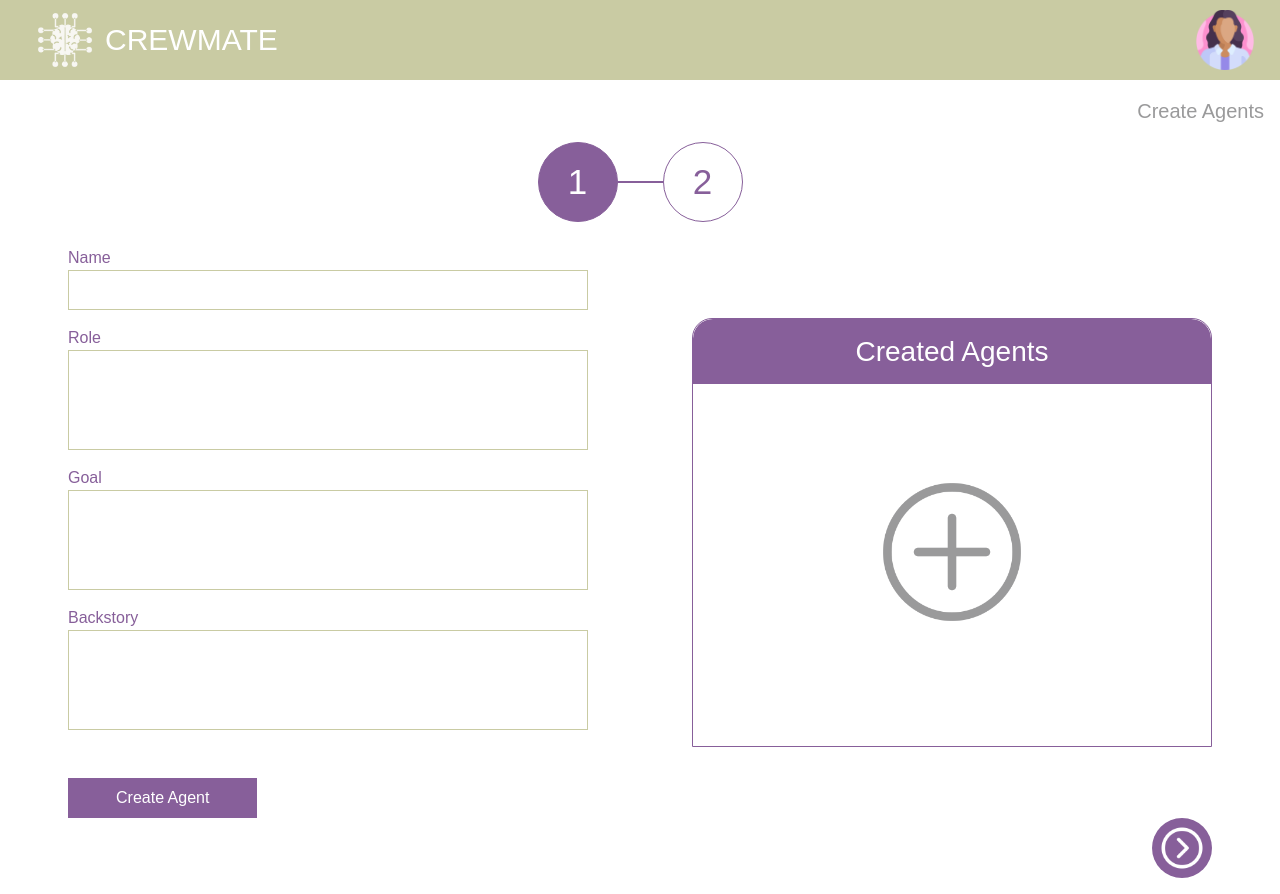
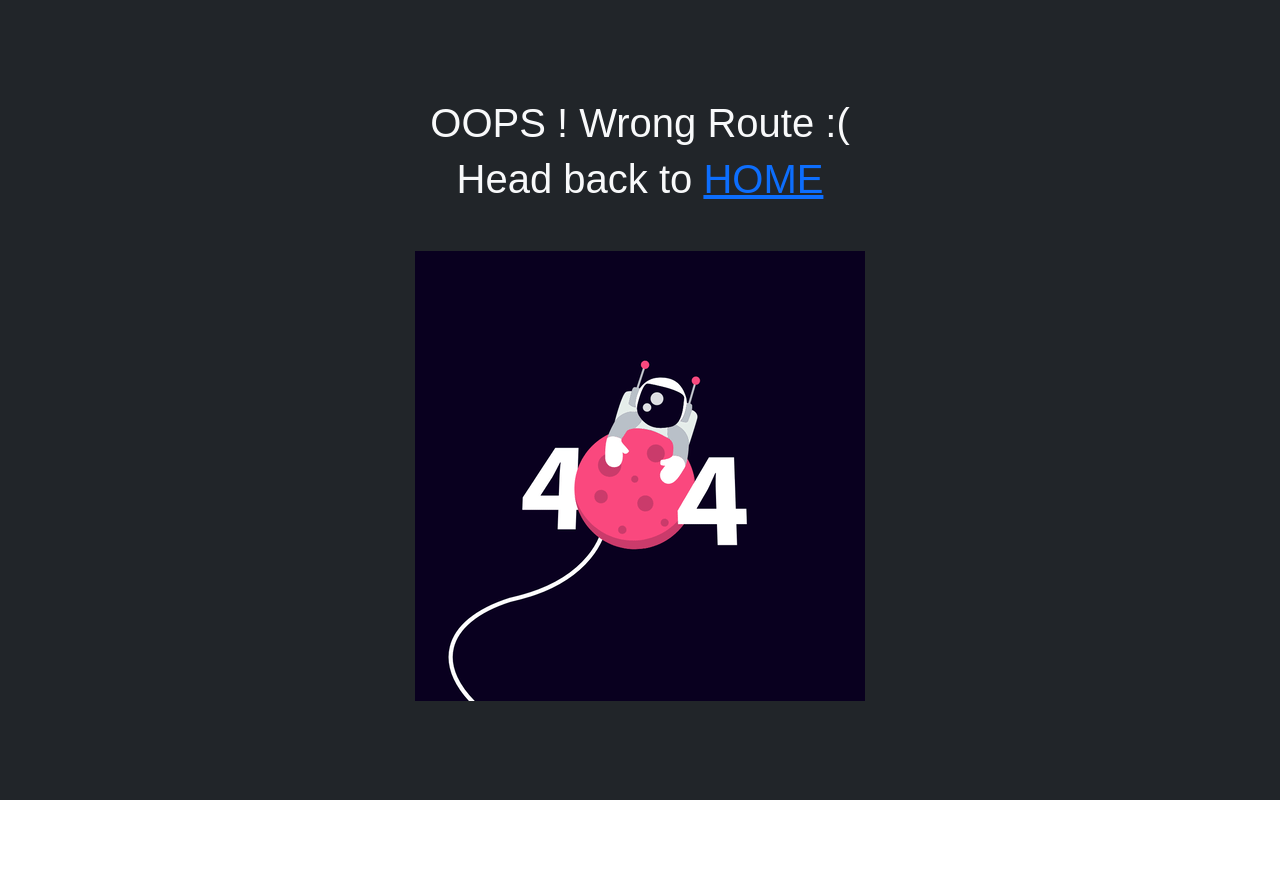
Before and after one commit to Kavyapriya-1804/CrewMate, a React (Create React App) app: page / in a window 1280 px wide. After the commit the page ends 800 px from the top, so only its background shows below. Built offline with nearby package versions, Linux system fonts and the light colour scheme; a web font is replaced by a local one.

Commit message:
Feat : Router added
Router, Route constants added,
Error Fallback page setup

```diff
--- a/package.json
+++ b/package.json
@@ -10,6 +10,7 @@
     "google-fonts": "^1.0.0",
     "react": "^18.3.1",
     "react-dom": "^18.3.1",
+    "react-router-dom": "^6.23.1",
     "react-scripts": "5.0.1",
     "sass": "^1.77.2",
     "web-vitals": "^2.1.4"
--- a/src/App.js
+++ b/src/App.js
@@ -1,12 +1,15 @@
 import 'bootstrap/dist/css/bootstrap.min.css';
 import "./styles/globals.scss";
-import CrewInitializationPage from './pages/crewInitializationPage/CrewInitializationPage';
+import React from 'react';
+import AppRoutes from './routes/AppRoutes';
 
 function App() {
   return (
-    <div className="App">
-      <CrewInitializationPage />
-    </div>
+      <React.Fragment>
+          <div className="App">
+            <AppRoutes />
+          </div>
+      </React.Fragment>
   );
 }
 
--- /dev/null
+++ b/src/constants/routeConstants.js
@@ -0,0 +1,4 @@
+export const ROUTE_CONSTANTS = {
+    HOME : "/",
+    CREW_PAGE: "/crew"
+}
--- /dev/null
+++ b/src/pages/errorPage/ErrorPage.js
@@ -0,0 +1,14 @@
+import PageNotFound from "../../assets/images/pageNotFound.webp";
+import { ROUTE_CONSTANTS } from "../../constants/routeConstants";
+
+const ErrorPage = () => (
+    <div className="d-flex flex-column col-12 min-vh-100 justify-content-center align-items-center bg-dark text-light">
+        <h1 className="">OOPS ! Wrong Route :(</h1>
+        <h1 className="mb-5">Head back to <a href={ROUTE_CONSTANTS.HOME}>HOME</a></h1>
+        <div className="">
+            <img src={PageNotFound} alt="Page Not Found" />
+        </div>
+    </div>
+);
+
+export default ErrorPage;
--- /dev/null
+++ b/src/routes/AppRoutes.js
@@ -0,0 +1,20 @@
+import * as React from "react";
+import { Route, createBrowserRouter, createRoutesFromElements, RouterProvider } from "react-router-dom";
+import { ROUTE_CONSTANTS } from "../constants/routeConstants";
+import CrewInitializationPage from "../pages/crewInitializationPage/CrewInitializationPage";
+import ErrorPage from "../pages/errorPage/ErrorPage";
+
+const AppRoutes = () => {
+    const router = createBrowserRouter(
+    createRoutesFromElements(
+        <Route>
+            <Route path={ROUTE_CONSTANTS.CREW_PAGE} element={<CrewInitializationPage />} />
+            <Route path='*' element={<ErrorPage />} />
+        </Route>
+        ),
+    );
+
+    return <RouterProvider router={router} />;
+}
+
+export default AppRoutes;
```
Also changed, not shown: src/assets/images/pageNotFound.webp (added), 1 other file (tests, documents, lock files or other folders).
